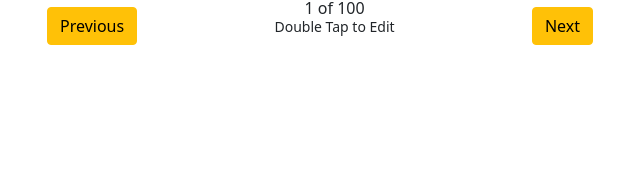
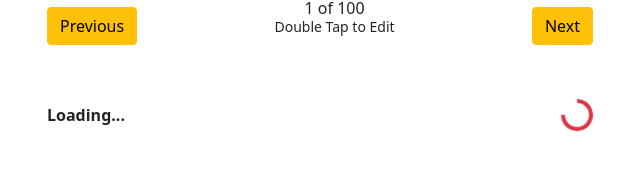
Before and after one commit to jabed3700/News-App, a React (Create React App) app: page / in a window 1280 px wide. Shown: the part 1448-1619 px from the top of the page, without its empty margins (320-960 px from the left). Before the commit the page ends 1547 px from the top, so only its background shows below. Built offline with nearby package versions, Linux system fonts and the light colour scheme.

Commit message:
add loading component

```diff
--- a/src/App.js
+++ b/src/App.js
@@ -3,6 +3,8 @@ import { newsCategory } from './news'
 import Header from './components/header'
 import NewsList from './components/newsList'
 import Pagination from './components/pagination'
+import Loading from './components/loading'
+
 
 const fakeNews = [
   {
@@ -41,6 +43,7 @@ export class App extends Component {
                 </div>
                 <NewsList news={fakeNews}/>
                 <Pagination />
+                <Loading />
             </div>
           </div>
       </div>
--- /dev/null
+++ b/src/components/loading.jsx
@@ -0,0 +1,15 @@
+import React from "react";
+
+function Loading(){
+    return (
+        <div className="d-flex align-items-center mb-5">
+            <strong>Loading...</strong>
+            <div className="spinner-border text-danger ms-auto"
+                role='status'
+                aria-hidden = 'true'
+            ></div>
+        </div>
+    )
+}
+
+export default Loading;
```
